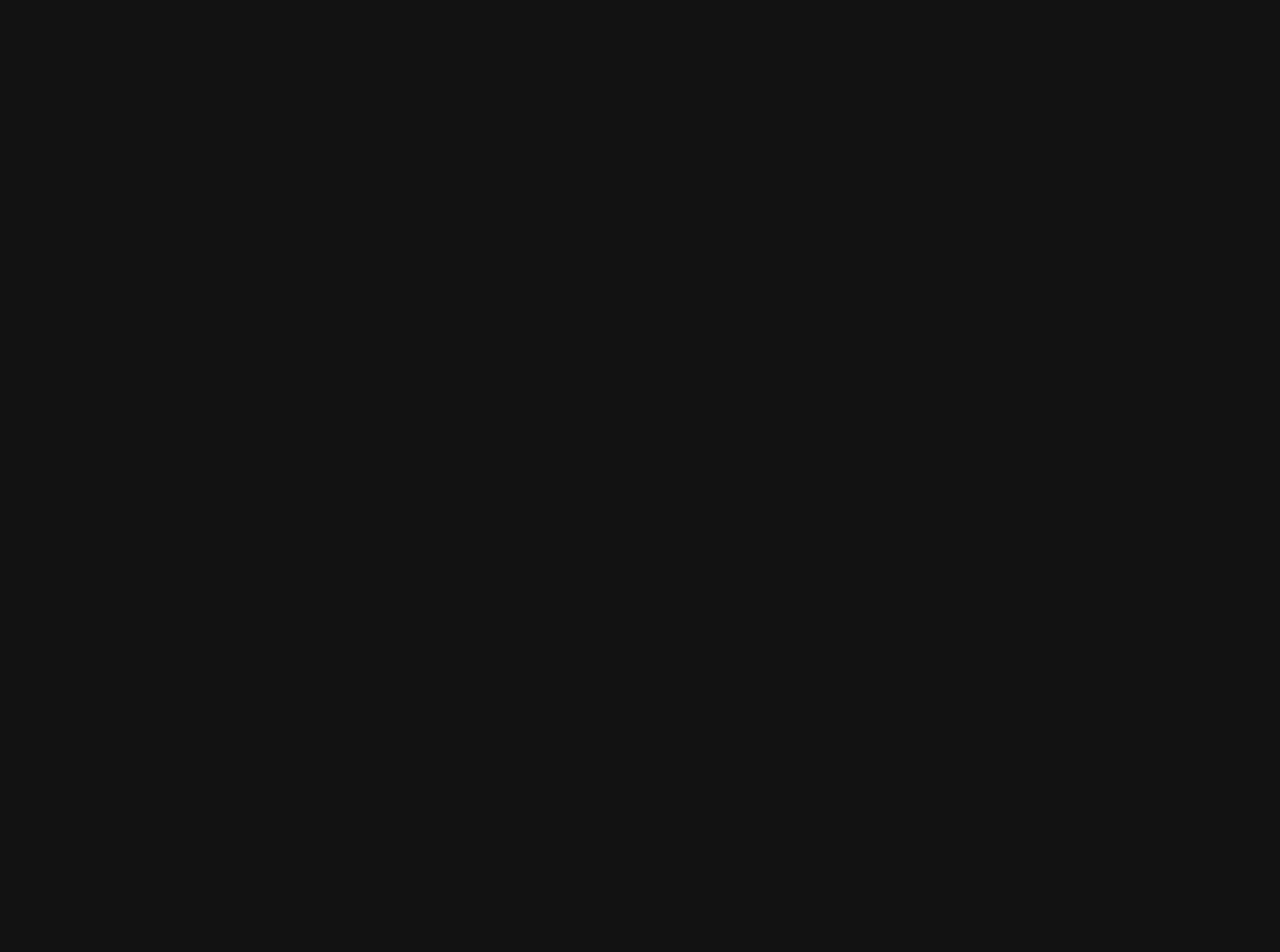
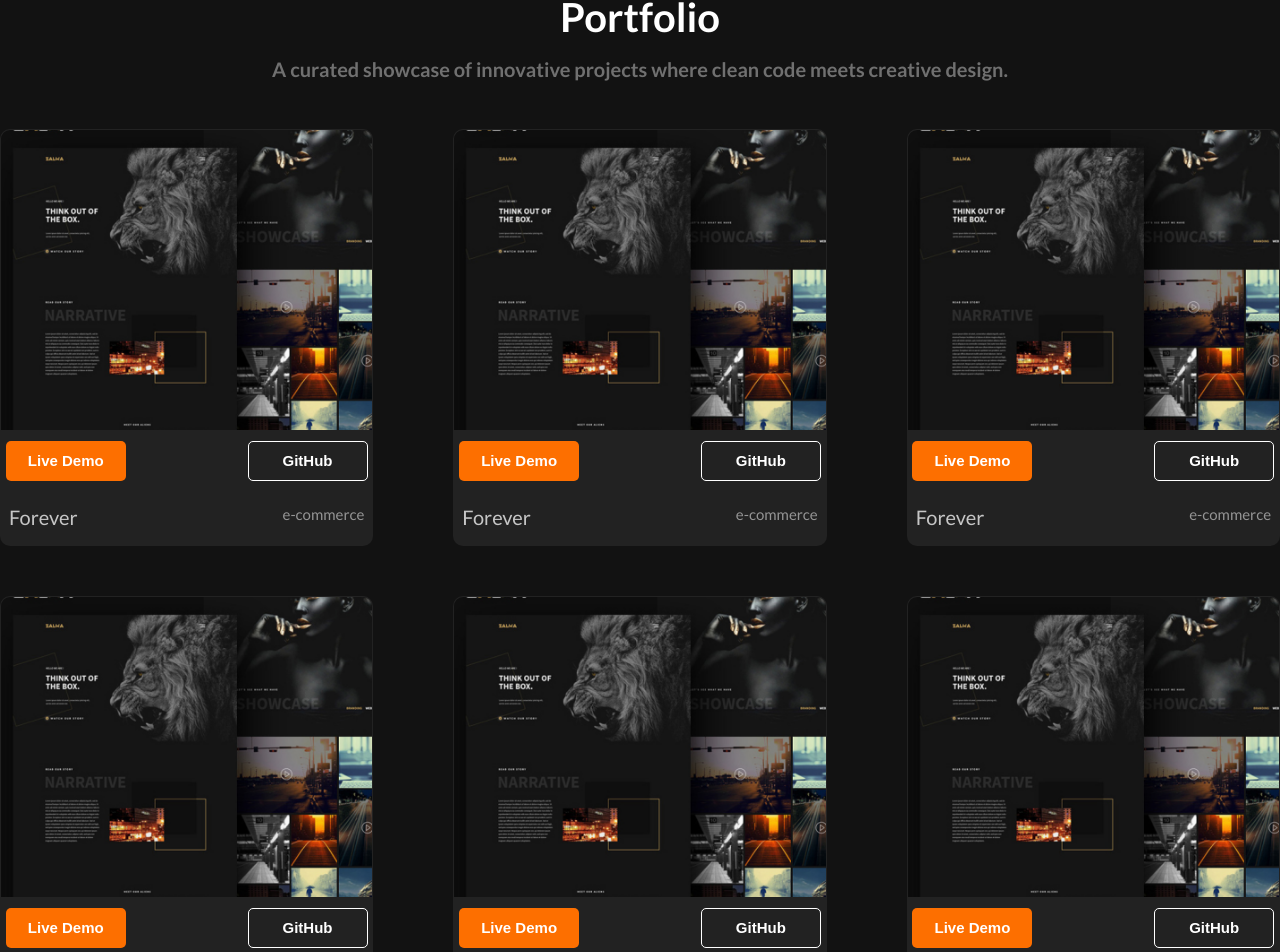
Before and after one commit to ALI-RAZA816/Personal-Portfolio, a React (Vite) app: page / in a window 1280 px wide. Shown: the part 2657-3609 px from the top of the page. Before the commit the page ends 2554 px from the top, so only its background shows below. Built offline with nearby package versions, Linux system fonts and the light colour scheme.

Commit message:
complete portfolio section

```diff
--- a/src/App.jsx
+++ b/src/App.jsx
@@ -3,6 +3,7 @@
 import About from './Component/About'
 import Header from './Component/Header'
 import HeroSection from './Component/HeroSection'
+import Portfolio from './Component/Portfolio'
 import Service from './Component/Service'
 
 function App() {
@@ -13,6 +14,7 @@
     <HeroSection/>
     <Service/>
     <About/>
+    <Portfolio/>
     </>
   )
 }
--- /dev/null
+++ b/src/Component/Portfolio.jsx
@@ -0,0 +1,74 @@
+import style from '../css/Portfolio.module.css';
+
+export default function Portfolio() {
+    return (
+        <div className={style.portfolio}>
+            <div className={style.wrapper}>
+                <h1>Portfolio</h1>
+                <p>A curated showcase of innovative projects where clean code meets creative design.</p>
+                <div className={style.projectsCollection}>
+                    <div className={style.cards}>
+                        <div style={{position:'relative'}} className={style.img}>
+                            <img src="/images/Rectangle 21.png" alt="" />
+                        </div>
+                        <div className={style.btns}>
+                            <button>Live Demo</button>
+                            <button>GitHub</button>
+                        </div>
+                        <h1><span>Forever</span><span>e-commerce</span></h1>
+                    </div>
+                    <div className={style.cards}>
+                        <div style={{position:'relative'}} className={style.img}>
+                            <img src="/images/Rectangle 21.png" alt="" />
+                        </div>
+                        <div className={style.btns}>
+                            <button>Live Demo</button>
+                            <button>GitHub</button>
+                        </div>
+                        <h1><span>Forever</span><span>e-commerce</span></h1>
+                    </div>
+                    <div className={style.cards}>
+                        <div style={{position:'relative'}} className={style.img}>
+                            <img src="/images/Rectangle 21.png" alt="" />
+                        </div>
+                        <div className={style.btns}>
+                            <button>Live Demo</button>
+                            <button>GitHub</button>
+                        </div>
+                        <h1><span>Forever</span><span>e-commerce</span></h1>
+                    </div>
+                    <div className={style.cards}>
+                        <div style={{position:'relative'}} className={style.img}>
+                            <img src="/images/Rectangle 21.png" alt="" />
+                        </div>
+                        <div className={style.btns}>
+                            <button>Live Demo</button>
+                            <button>GitHub</button>
+                        </div>
+                        <h1><span>Forever</span><span>e-commerce</span></h1>
+                    </div>
+                    <div className={style.cards}>
+                        <div style={{position:'relative'}} className={style.img}>
+                            <img src="/images/Rectangle 21.png" alt="" />
+                        </div>
+                        <div className={style.btns}>
+                            <button>Live Demo</button>
+                            <button>GitHub</button>
+                        </div>
+                        <h1><span>Forever</span><span>e-commerce</span></h1>
+                    </div>
+                    <div className={style.cards}>
+                        <div style={{position:'relative'}} className={style.img}>
+                            <img src="/images/Rectangle 21.png" alt="" />
+                        </div>
+                        <div className={style.btns}>
+                            <button>Live Demo</button>
+                            <button>GitHub</button>
+                        </div>
+                        <h1><span>Forever</span><span>e-commerce</span></h1>
+                    </div>
+                </div>
+            </div>
+        </div>
+    )
+}
--- a/src/css/About.module.css
+++ b/src/css/About.module.css
@@ -79,7 +79,7 @@
 .skillStat{
     width: 100%;
     max-width: 1200px;
-    margin: 0 auto;
+    margin: 2rem auto;
     display: flex;
     align-items: center;
     justify-content: space-between;
--- /dev/null
+++ b/src/css/Portfolio.module.css
@@ -0,0 +1,97 @@
+.wrapper{
+    width: 100%;
+    display: flex;
+    flex-direction: column;
+    max-width: 1400px;
+    margin: 0 auto;
+    padding: 2rem 0;
+}
+
+.wrapper > h1,
+.wrapper > p{
+    text-align: center;
+}
+
+.wrapper > h1{
+    font-size: 40px;
+    color: #fff;
+    font-weight: bold;
+}
+
+.wrapper > p{
+    font-size: 20px;
+    color: #707070;
+    font-weight: 550;
+    margin: 1rem 0;
+}
+
+.projectsCollection{
+    display: grid;
+    column-gap: 80px;
+    row-gap: 50px;
+    margin: 2rem 0;
+    grid-template-columns: 1fr 1fr 1fr;
+
+}
+
+.cards{
+    border-radius: 10px;
+    cursor: pointer;
+    border: 1px solid transparent;
+    overflow: hidden;
+    transition: border .20s ease;
+    background-color: #7070702c;
+}
+
+.cards:hover{
+    border-color:#fff;
+}
+
+.btns{
+    display: flex;
+    width: 100%;
+    margin: .5rem 0;
+    padding: 0 .3rem;
+    justify-content: space-between;
+}
+
+.btns button{
+    height: 40px;
+    width: 120px;
+    border: none;
+    outline: none;
+    color: #fff;
+    border-radius: 5px;
+    cursor: pointer;
+    font-weight: bold;
+    font-size: 15px;
+    background-color: #FD6F00;
+}
+
+.btns button:last-child{
+    background: none !important;
+    border: 1px solid #fff;
+}
+
+.img img{
+    height: 300px;
+    width: 100%;
+    object-fit: cover;
+}
+
+.cards h1{
+    padding:1rem .5rem;
+    font-size: 15px;
+    font-weight: normal;
+    display: flex;
+    justify-content: space-between;
+}
+
+.cards h1 span:first-child{
+    color: #C6C6C6;
+    font-size: 20px;
+}
+.cards h1 span:last-child{
+    color: #959595;
+    font-size: 15px;
+}
```
Also changed, not shown: public/images/Rectangle 21.png (added).
